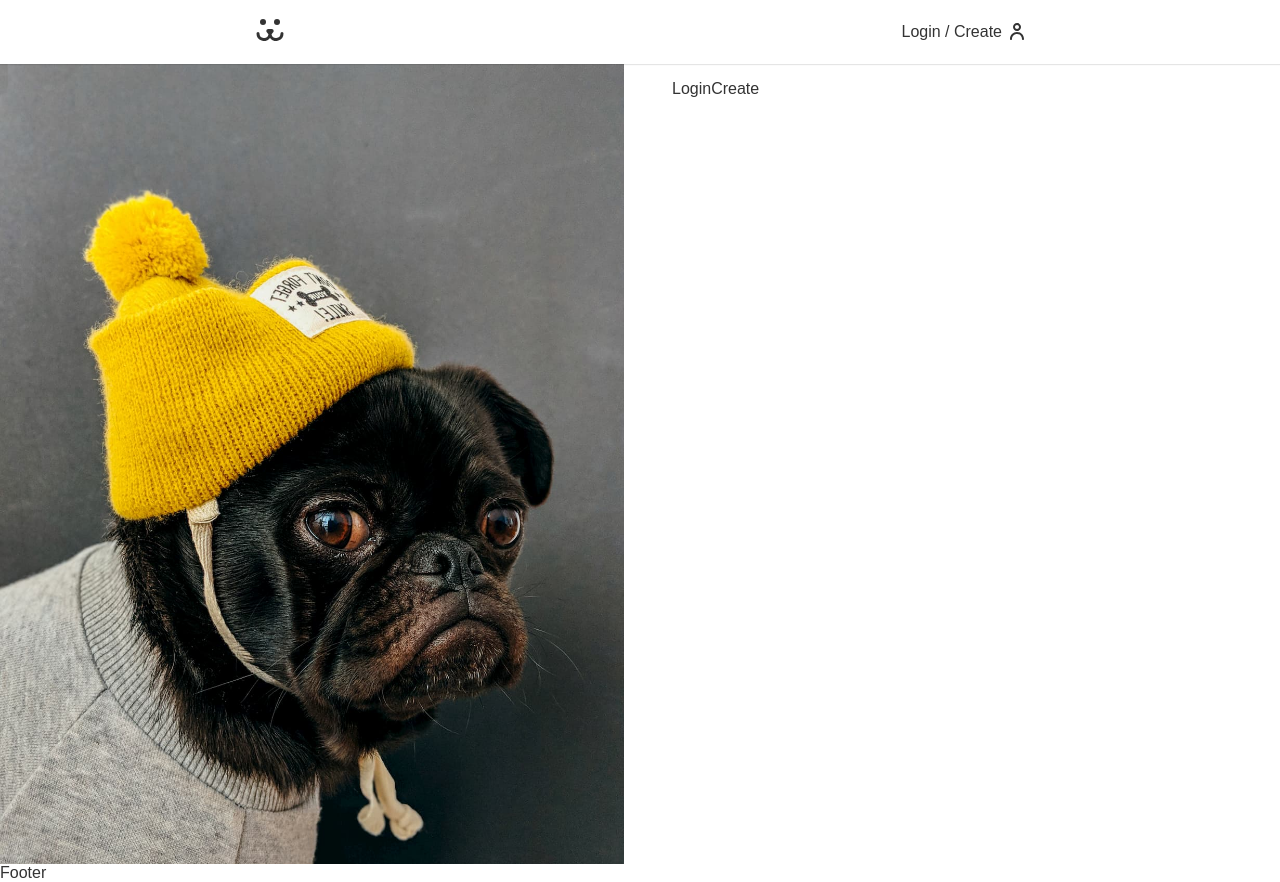
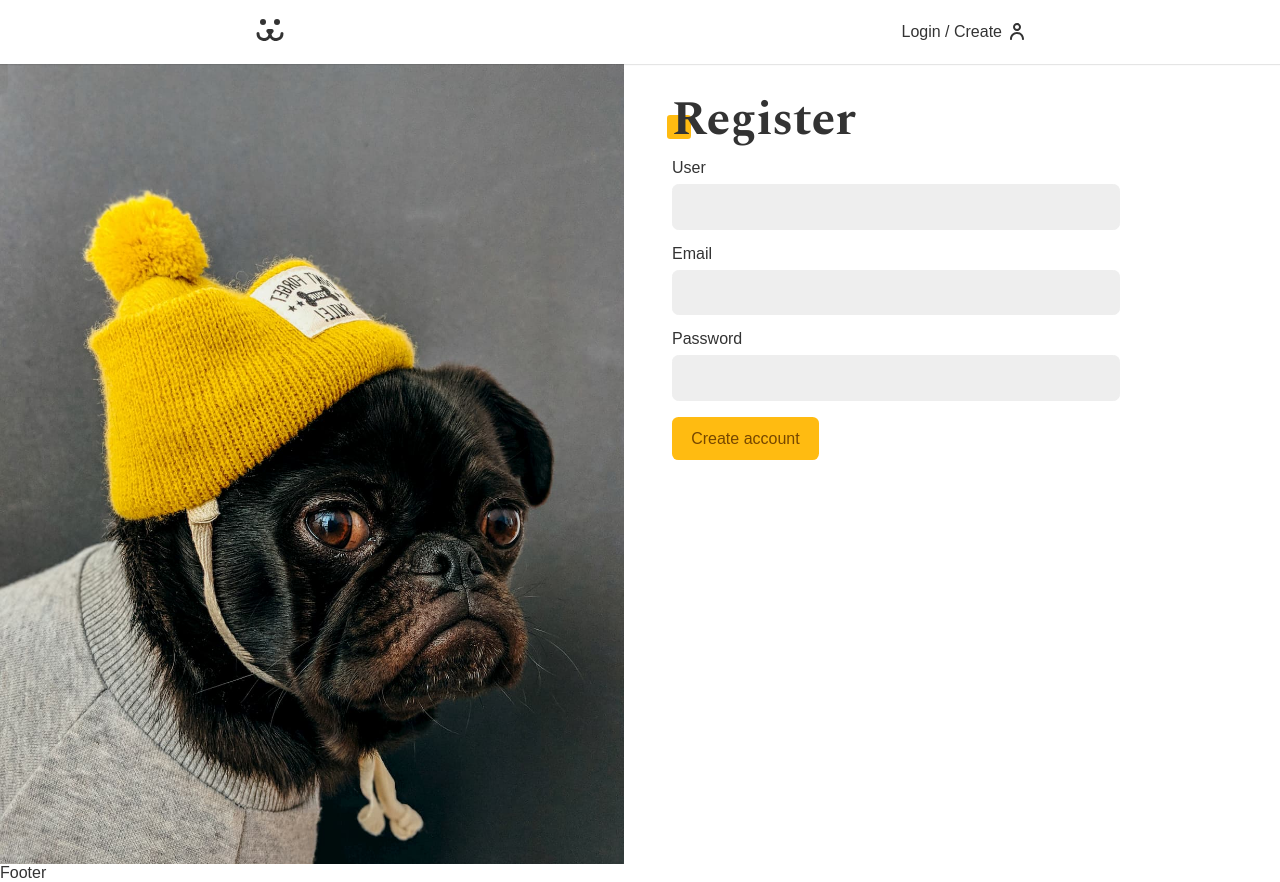
Before and after one commit to Futila/dogs, a React (Vite) app: page /login/create in a window 1280 px wide. Built offline with nearby package versions, Linux system fonts and the light colour scheme.

Commit message:
added registration form

```diff
--- a/src/components/Login/LoginCreate/index.jsx
+++ b/src/components/Login/LoginCreate/index.jsx
@@ -1,7 +1,44 @@
 import React from "react";
 
+import { USER_POST } from "../../../services/api";
+import useForm from "../../../hooks/useForm";
+import { UserContext } from "../../../context/UserContext";
+
+import Input from "../../Forms/Input";
+import Button from "../../Forms/Button";
+
 function LoginCreate() {
-  return <div>LoginCreate</div>;
+  const { userLogin } = React.useContext(UserContext);
+  const username = useForm();
+  const email = useForm("email");
+  const password = useForm();
+
+  const handleCreateAccount = async (event) => {
+    event.preventDefault();
+
+    const { url, options } = USER_POST({
+      username: username.value,
+      email: email.value,
+      password: password.value,
+    });
+
+    const response = await fetch(url, options);
+    if (response.ok) userLogin(username.value, password.value);
+    const json = await response.json();
+
+    console.log(response);
+  };
+  return (
+    <section className="animeLeft">
+      <h1 className="title">Register</h1>
+      <form onSubmit={handleCreateAccount}>
+        <Input label="User" type="text" name="username" {...username} />
+        <Input label="Email" type="email" name="email" {...email} />
+        <Input label="Password" type="password" name="password" {...password} />
+        <Button>Create account</Button>
+      </form>
+    </section>
+  );
 }
 
 export default LoginCreate;
--- a/src/hooks/useForm.js
+++ b/src/hooks/useForm.js
@@ -13,9 +13,9 @@
   const [value, setValue] = useState("");
   const [error, setError] = useState(null);
 
-  const validate = (values) => {
-    if (type === false) return true;
-    if (values.length === 0) {
+  const validate = (value) => {
+    if (type === false) return true; //in case we dont want validate the field
+    if (value.length === 0) {
       setError("fill in a value.");
       return false;
     } else if (types[type] && !types[type].regex.test(value)) {
--- a/src/services/api.js
+++ b/src/services/api.js
@@ -37,4 +37,17 @@
   };
 };
 
-export { TOKEN_POST, USER_GET, TOKEN_VALIDATE_POST };
+const USER_POST = (body) => {
+  return {
+    url: API_URL + "/api/user",
+    options: {
+      method: "POST",
+      headers: {
+        "Content-Type": "application/json",
+      },
+      body: JSON.stringify(body),
+    },
+  };
+};
+
+export { TOKEN_POST, USER_GET, TOKEN_VALIDATE_POST, USER_POST };
```
